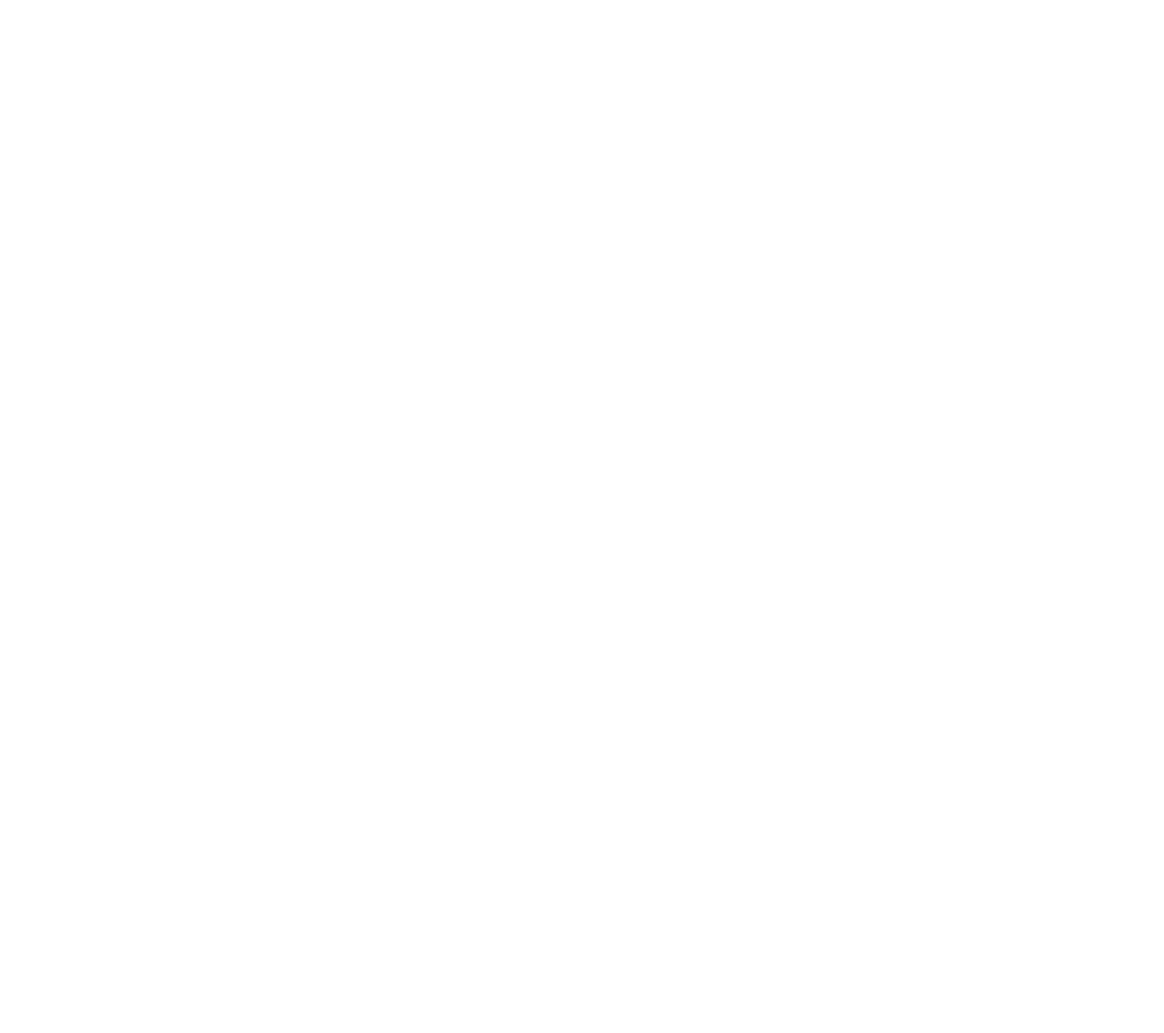
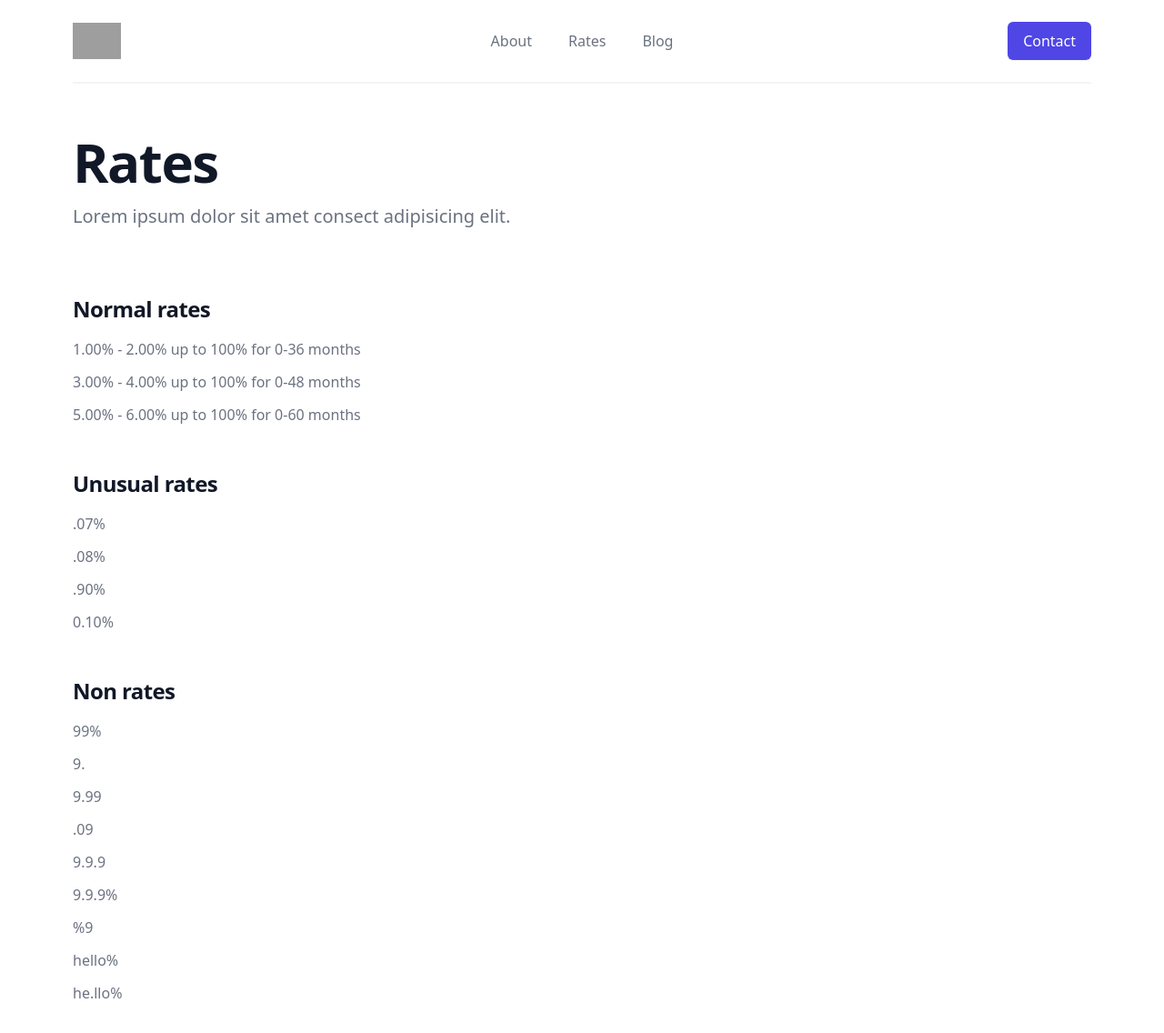
Before and after one commit to heyharmon/scraper-testing-site, a Nuxt app: page /rates in a window 1280 px wide. Before the commit this address had no page. Shown: the top 1136 px of the page at 91% size. Before the commit the page ends 800 px from the top, so only its background shows below. Built offline with nearby package versions, Linux system fonts and the light colour scheme; grey boxes are pictures that could not be loaded.

Commit message:
Add examples of unusual and non rates

```diff
--- a/components/Navigation.vue
+++ b/components/Navigation.vue
@@ -11,10 +11,10 @@
 
         <nav class="hidden md:flex space-x-10">
           <nuxt-link to="/about" class="text-base font-medium text-gray-500 hover:text-gray-900">
-              About
+            About
           </nuxt-link>
-          <nuxt-link to="/pricing" class="text-base font-medium text-gray-500 hover:text-gray-900">
-            Pricing
+          <nuxt-link to="/rates" class="text-base font-medium text-gray-500 hover:text-gray-900">
+            Rates
           </nuxt-link>
           <nuxt-link to="/blog" class="text-base font-medium text-gray-500 hover:text-gray-900">
             Blog
--- a/pages/pricing.vue
+++ /dev/null
@@ -1,23 +0,0 @@
-<template>
-    <div>
-      <Navigation />
-      <Hero title="Pricing" />
-
-      <div class="py-6 text-gray-500 flex flex-col gap-3">
-        <h3 class="text-2xl font-extrabold tracking-tight text-gray-900 mb-1">Auto Loan</h3>
-        <p>1.00% - 2.00% up to 100%	for 0-36 months</p>
-        <p>3.00% - 4.00% up to 100%	for 0-48 months</p>
-        <p>5.24% - 6.00% up to 100%	for 0-60 months</p>
-        <p>7.00% - 8.00% up to 100%	for 0-72 months</p>
-        <p>9.00% - 10.00% up to 100% for 0-84 months</p>
-      </div>
-
-      <div class="py-6 text-gray-500 flex flex-col gap-3">
-        <h3 class="text-2xl font-extrabold tracking-tight text-gray-900 mb-1">Checking Account</h3>
-        <p>.01%</p>
-        <p>.02%</p>
-        <p>.30%</p>
-        <p>0.40%</p>
-      </div>
-    </div>
-</template>
--- /dev/null
+++ b/pages/rates.vue
@@ -0,0 +1,34 @@
+<template>
+    <div>
+      <Navigation />
+      <Hero title="Rates" />
+
+      <div class="py-6 text-gray-500 flex flex-col gap-3">
+        <h3 class="text-2xl font-extrabold tracking-tight text-gray-900 mb-1">Normal rates</h3>
+        <p>1.00% - 2.00% up to 100%	for 0-36 months</p>
+        <p>3.00% - 4.00% up to 100%	for 0-48 months</p>
+        <p>5.00% - 6.00% up to 100%	for 0-60 months</p>
+      </div>
+
+      <div class="py-6 text-gray-500 flex flex-col gap-3">
+        <h3 class="text-2xl font-extrabold tracking-tight text-gray-900 mb-1">Unusual rates</h3>
+        <p>.07%</p>
+        <p>.08%</p>
+        <p>.90%</p>
+        <p>0.10%</p>
+      </div>
+
+      <div class="py-6 text-gray-500 flex flex-col gap-3">
+        <h3 class="text-2xl font-extrabold tracking-tight text-gray-900 mb-1">Non rates</h3>
+        <p>99%</p>
+        <p>9.</p>
+        <p>9.99</p>
+        <p>.09</p>
+        <p>9.9.9</p>
+        <p>9.9.9%</p>
+        <p>%9</p>
+        <p>hello%</p>
+        <p>he.llo%</p>
+      </div>
+    </div>
+</template>
```
